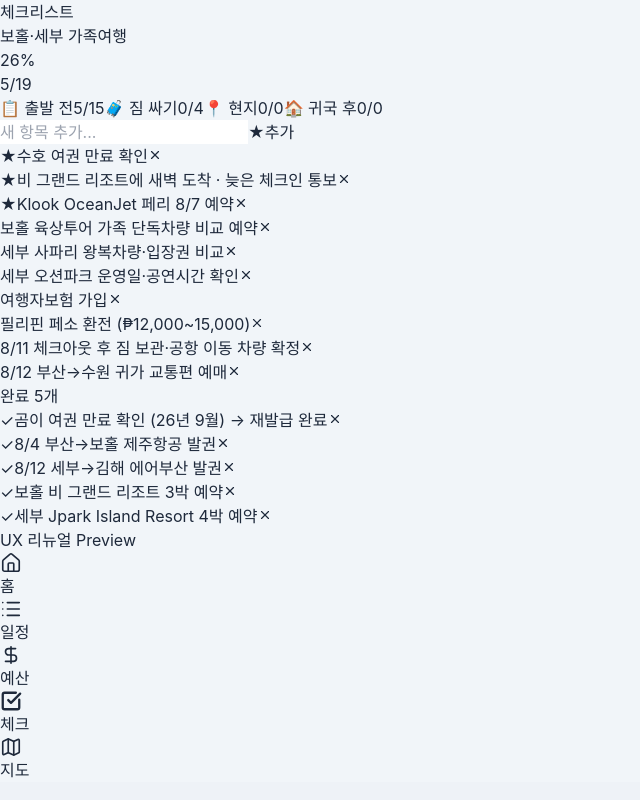
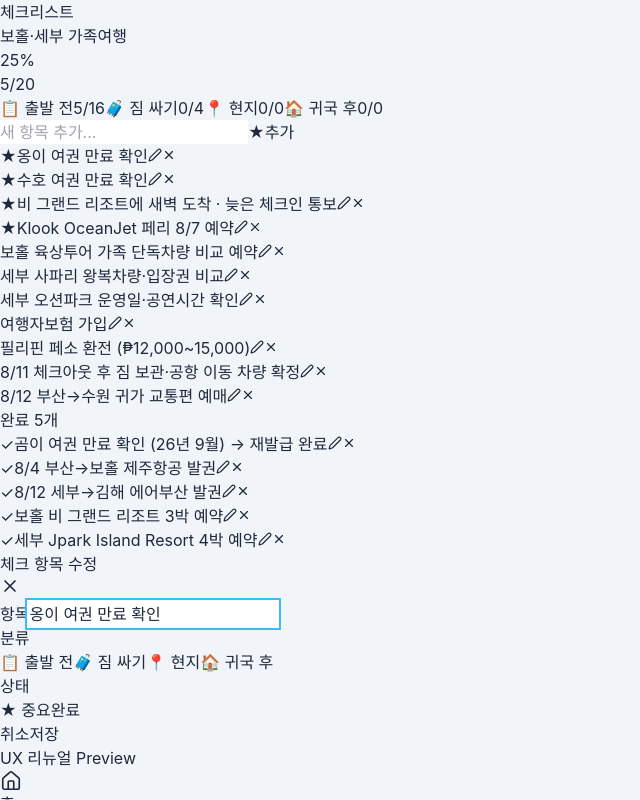
Before and after one commit to WishtoCIC/travel-plan-app, a React (Vite) app: page /checklist in a window 1280 px wide. Both pictures are taken after a click on the button 154 px from the left and 155 px from the top of the page. Shown: the top 800 px of the page, without its empty margins (0-640 px from the left). Built offline with nearby package versions, Linux system fonts and the light colour scheme; no server answers.

Commit message:
Add checklist item editing

```diff
--- a/src/pages/ChecklistPage.tsx
+++ b/src/pages/ChecklistPage.tsx
@@ -1,5 +1,5 @@
 import { useState } from 'react';
-import { X } from 'lucide-react';
+import { Edit2, X } from 'lucide-react';
 import { useTravelStore } from '../store/travelStore';
 import { generateId, CATEGORY_LABELS } from '../utils/helpers';
 import type { ChecklistItem } from '../types/travel';
@@ -19,6 +19,7 @@ export function ChecklistPage() {
   const [activeTab, setActiveTab] = useState<ChecklistItem['category']>('before');
   const [newText, setNewText] = useState('');
   const [newPriority, setNewPriority] = useState<'high' | 'normal'>('normal');
+  const [editingItem, setEditingItem] = useState<ChecklistItem | null>(null);
 
   if (!trip) return (
     <div className="flex flex-col items-center justify-center min-h-screen text-gray-400">
@@ -42,6 +43,13 @@ export function ChecklistPage() {
     });
     setNewText('');
     setNewPriority('normal');
+  }
+  function saveItem(item: ChecklistItem) {
+    updateTrip(trip.id, {
+      checklist: trip.checklist.map((c) => c.id === item.id ? item : c),
+    });
+    setActiveTab(item.category);
+    setEditingItem(null);
   }
 
   const filtered = trip.checklist.filter((c) => c.category === activeTab);
@@ -114,7 +122,7 @@ export function ChecklistPage() {
       <div className="space-y-2 px-5 pb-6">
         {/* Pending items — high priority first */}
         {[...pending.filter((c) => c.priority === 'high'), ...pending.filter((c) => c.priority !== 'high')].map((item) => (
-          <CheckItem key={item.id} item={item} onToggle={toggle} onDelete={remove} />
+          <CheckItem key={item.id} item={item} onToggle={toggle} onEdit={setEditingItem} onDelete={remove} />
         ))}
 
         {/* Divider */}
@@ -128,7 +136,7 @@ export function ChecklistPage() {
 
         {/* Done items */}
         {done.map((item) => (
-          <CheckItem key={item.id} item={item} onToggle={toggle} onDelete={remove} />
+          <CheckItem key={item.id} item={item} onToggle={toggle} onEdit={setEditingItem} onDelete={remove} />
         ))}
 
         {filtered.length === 0 && (
@@ -138,13 +146,22 @@ export function ChecklistPage() {
           </div>
         )}
       </div>
+
+      {editingItem && (
+        <ChecklistModal
+          item={editingItem}
+          onSave={saveItem}
+          onClose={() => setEditingItem(null)}
+        />
+      )}
     </div>
   );
 }
 
-function CheckItem({ item, onToggle, onDelete }: {
+function CheckItem({ item, onToggle, onEdit, onDelete }: {
   item: ChecklistItem;
   onToggle: (id: string) => void;
+  onEdit: (item: ChecklistItem) => void;
   onDelete: (id: string) => void;
 }) {
   return (
@@ -159,9 +176,109 @@ function CheckItem({ item, onToggle, onDelete }: {
         {item.priority === 'high' && !item.done && <span className="text-red-500 mr-1.5">★</span>}
         {item.text}
       </span>
+      <button onClick={() => onEdit(item)} className="flex-shrink-0 rounded-xl p-2 text-slate-300 active:text-sky-500">
+        <Edit2 size={14} />
+      </button>
       <button onClick={() => onDelete(item.id)} className="flex-shrink-0 rounded-xl p-2 text-slate-300 active:text-red-400">
         <X size={14} />
       </button>
     </div>
   );
 }
+
+function ChecklistModal({ item, onSave, onClose }: {
+  item: ChecklistItem;
+  onSave: (item: ChecklistItem) => void;
+  onClose: () => void;
+}) {
+  const [form, setForm] = useState<ChecklistItem>({ ...item });
+
+  function set<K extends keyof ChecklistItem>(key: K, value: ChecklistItem[K]) {
+    setForm((prev) => ({ ...prev, [key]: value }));
+  }
+
+  return (
+    <div className="fixed inset-0 z-50 flex items-end bg-slate-950/50">
+      <div className="max-h-[85vh] w-full overflow-y-auto rounded-t-2xl bg-white p-5 pb-sheet shadow-2xl">
+        <div className="mb-4 flex items-center justify-between">
+          <h2 className="text-base font-black text-slate-950">체크 항목 수정</h2>
+          <button onClick={onClose} className="rounded-xl p-2 text-slate-400">
+            <X size={20} />
+          </button>
+        </div>
+
+        <div className="space-y-4">
+          <Field label="항목">
+            <input
+              className="field-input"
+              value={form.text}
+              onChange={(e) => set('text', e.target.value)}
+              placeholder="예: 여권 챙기기"
+              autoFocus
+            />
+          </Field>
+
+          <Field label="분류">
+            <div className="grid grid-cols-2 gap-2">
+              {CATEGORIES.map((category) => (
+                <button
+                  key={category}
+                  type="button"
+                  onClick={() => set('category', category)}
+                  className={`rounded-xl border px-3 py-2.5 text-sm font-bold transition-colors ${
+                    form.category === category
+                      ? CAT_COLOR[category]
+                      : 'border-slate-200 bg-white text-slate-500'
+                  }`}
+                >
+                  {CAT_EMOJI[category]} {CATEGORY_LABELS[category]}
+                </button>
+              ))}
+            </div>
+          </Field>
+
+          <Field label="상태">
+            <div className="grid grid-cols-2 gap-2">
+              <button
+                type="button"
+                onClick={() => set('priority', form.priority === 'high' ? 'normal' : 'high')}
+                className={`rounded-xl border px-3 py-2.5 text-sm font-bold transition-colors ${
+                  form.priority === 'high'
+                    ? 'border-red-300 bg-red-50 text-red-500'
+                    : 'border-slate-200 bg-white text-slate-500'
+                }`}
+              >
+                ★ 중요
+              </button>
+              <button
+                type="button"
+                onClick={() => set('done', !form.done)}
+                className={`rounded-xl border px-3 py-2.5 text-sm font-bold transition-colors ${
+                  form.done
+                    ? 'border-sky-300 bg-sky-50 text-sky-600'
+                    : 'border-slate-200 bg-white text-slate-500'
+                }`}
+              >
+                완료
+              </button>
+            </div>
+          </Field>
+
+          <div className="flex gap-2 pt-1">
+            <button onClick={onClose} className="secondary-button flex-1">취소</button>
+            <button
+              onClick={() => { if (form.text.trim()) onSave({ ...form, text: form.text.trim() }); }}
+              className="primary-button flex-1"
+            >
+              저장
+            </button>
+          </div>
+        </div>
+      </div>
+    </div>
+  );
+}
+
+function Field({ label, children }: { label: string; children: React.ReactNode }) {
+  return <div><label className="mb-1.5 block text-xs font-bold text-slate-500">{label}</label>{children}</div>;
+}
```
